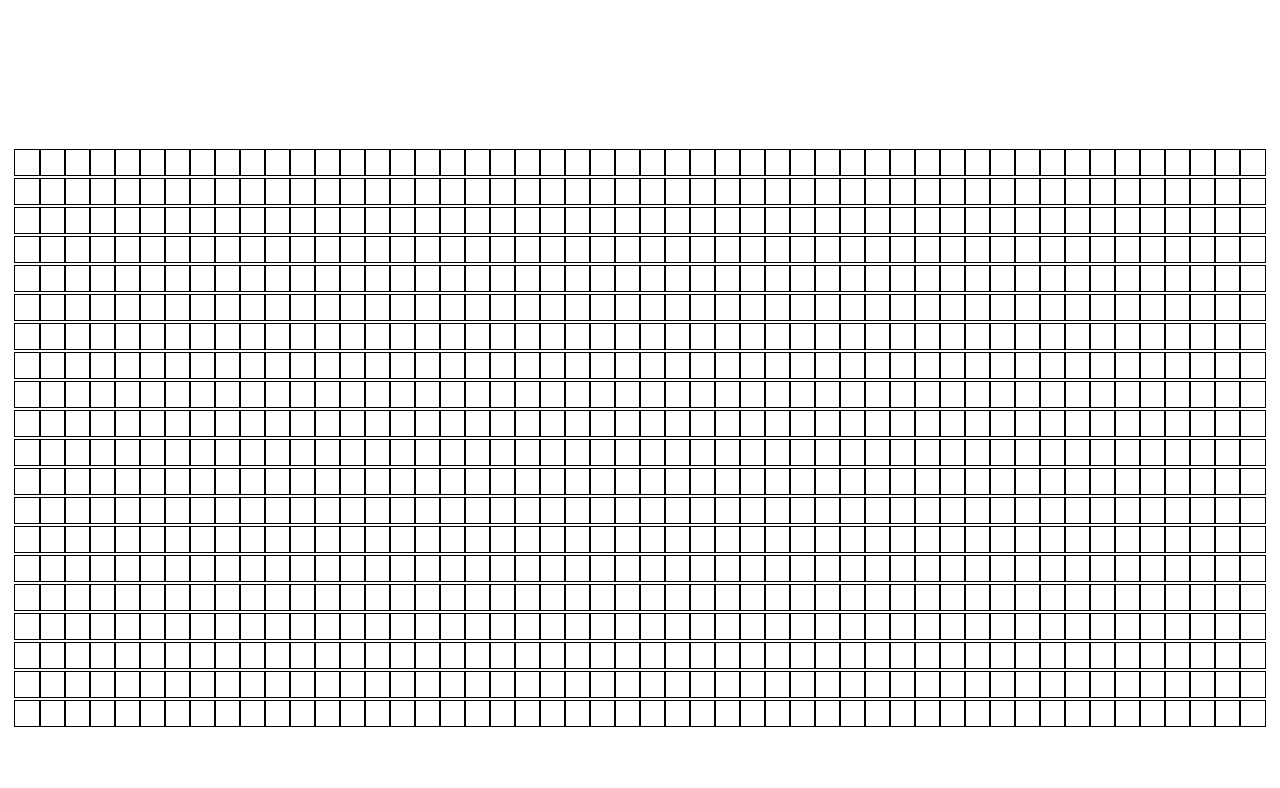
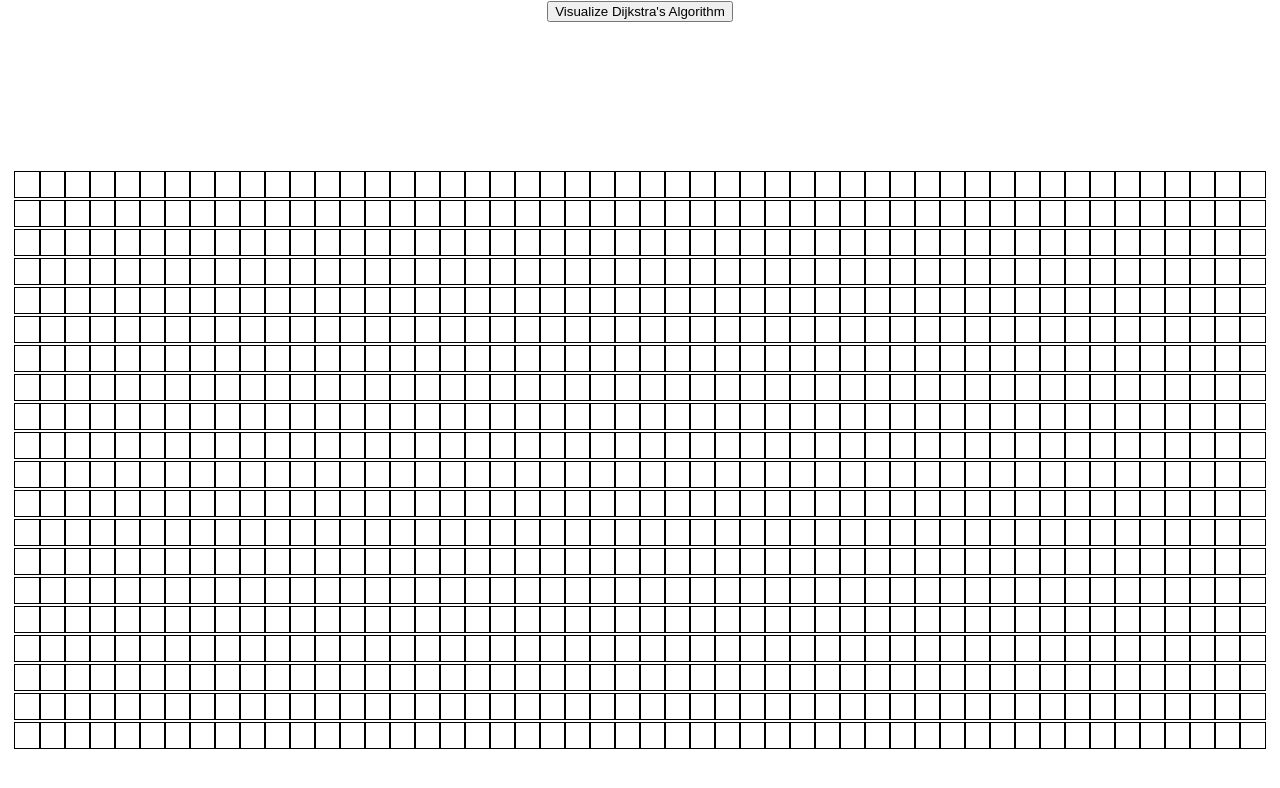
Before and after one commit to projeto-de-algoritmos/Grafos2_Dijkstra-Visualizer, a React (Create React App) app in the folder dijkstra-visualizer/: page / in a window 1280 px wide. Shown: the top 788 px of the page. Built offline with nearby package versions, Linux system fonts and the light colour scheme.

Commit message:
Adicona algoritmo Dijkstra

```diff
--- /dev/null
+++ b/dijkstra-visualizer/src/PathfindingVisualiser/Algorithm/dijkstra.js
@@ -0,0 +1,50 @@
+import { MinHeap } from "./heap";
+
+export function dijkstra(grid, startNode, finishNode) {
+    const visitedNodesInOrder = [];
+    startNode.distance = 0;
+    const heap = new MinHeap();
+    heap.push(startNode);
+
+    while (!heap.isEmpty()) {
+      const closestNode = heap.pop();
+      if (closestNode.isWall) continue;
+
+      if (closestNode.distance === Infinity) return visitedNodesInOrder;
+
+      closestNode.isVisited = true;
+      visitedNodesInOrder.push(closestNode);
+      if (closestNode === finishNode) return visitedNodesInOrder;
+
+      const unvisitedNeighbors = getUnvisitedNeighbors(closestNode, grid);
+      for (const neighbor of unvisitedNeighbors) {
+        heap.update(neighbor, closestNode.distance + 1)
+        neighbor.previousNode = closestNode;
+      }
+
+    }
+  }
+
+
+  function getUnvisitedNeighbors(node, grid) {
+    const neighbors = [];
+    const {col, row} = node;
+    if (row > 0) neighbors.push(grid[row - 1][col]);
+    if (row < grid.length - 1) neighbors.push(grid[row + 1][col]);
+    if (col > 0) neighbors.push(grid[row][col - 1]);
+    if (col < grid[0].length - 1) neighbors.push(grid[row][col + 1]);
+    return neighbors.filter(neighbor => !neighbor.isVisited);
+  }
+
+
+  // Backtracks from the finishNode to find the shortest path.
+  // Only works when called *after* the dijkstra method above.
+  export function getNodesInShortestPathOrder(finishNode) {
+    const nodesInShortestPathOrder = [];
+    let currentNode = finishNode;
+    while (currentNode !== null) {
+      nodesInShortestPathOrder.unshift(currentNode);
+      currentNode = currentNode.previousNode;
+    }
+    return nodesInShortestPathOrder;
+  }
--- /dev/null
+++ b/dijkstra-visualizer/src/PathfindingVisualiser/Algorithm/heap.js
@@ -0,0 +1,108 @@
+export class MinHeap {
+  constructor() {
+    this.heap = [];
+  }
+
+  getParentIndex(index) {
+    return Math.floor((index - 1) / 2);
+  }
+
+  getLeftChildIndex(index) {
+    return 2 * index + 1;
+  }
+
+  getRightChildIndex(index) {
+    return 2 * index + 2;
+  }
+
+  hasParent(index) {
+    return this.getParentIndex(index) >= 0;
+  }
+
+  hasLeftChild(index) {
+    return this.getLeftChildIndex(index) < this.heap.length;
+  }
+
+  hasRightChild(index) {
+    return this.getRightChildIndex(index) < this.heap.length;
+  }
+
+  parent(index) {
+    return this.heap[this.getParentIndex(index)];
+  }
+
+  leftChild(index) {
+    return this.heap[this.getLeftChildIndex(index)];
+  }
+
+  rightChild(index) {
+    return this.heap[this.getRightChildIndex(index)];
+  }
+
+  swap(index1, index2) {
+    const temp = this.heap[index1];
+    this.heap[index1] = this.heap[index2];
+    this.heap[index2] = temp;
+  }
+
+  peek() {
+    if (this.heap.length === 0) {
+      return null;
+    }
+    return this.heap[0];
+  }
+
+  pop() {
+    if (this.heap.length === 0) {
+      return null;
+    }
+    const item = this.heap[0];
+    this.heap[0] = this.heap.pop();
+    this.heapifyDown();
+    return item;
+  }
+
+  isEmpty() {
+    return this.heap.length === 0;
+  }
+
+  push(item) {
+    this.heap.push(item);
+    this.heapifyUp();
+  }
+
+  update(obj, newDistance) {
+    const index = this.heap.findIndex(item => item === obj);
+    if (index < 0) {
+      this.push(obj)
+    }
+    const oldDistance = obj.distance;
+    if (newDistance < oldDistance) {
+      obj.distance = newDistance;
+      this.heapifyUp(index);
+    }
+  }
+
+  heapifyUp(index = this.heap.length - 1) {
+    while (this.hasParent(index) && this.parent(index).distance > this.heap[index].distance) {
+      const parentIndex = this.getParentIndex(index);
+      this.swap(index, parentIndex);
+      index = parentIndex;
+    }
+  }
+
+  heapifyDown(index = 0) {
+    while (this.hasLeftChild(index)) {
+      let smallerChildIndex = this.getLeftChildIndex(index);
+      if (this.hasRightChild(index) && this.rightChild(index).distance < this.leftChild(index).distance) {
+        smallerChildIndex = this.getRightChildIndex(index);
+      }
+      if (this.heap[index].distance < this.heap[smallerChildIndex].distance) {
+        break;
+      } else {
+        this.swap(index, smallerChildIndex);
+        index = smallerChildIndex;
+      }
+    }
+  }
+}
--- a/dijkstra-visualizer/src/PathfindingVisualiser/PathfindingVisualiser.jsx
+++ b/dijkstra-visualizer/src/PathfindingVisualiser/PathfindingVisualiser.jsx
@@ -1,6 +1,13 @@
 import { Component } from "react";
 import Node from "./Node/Node";
 import "./PathfindingVisualiser.css"
+import {dijkstra, getNodesInShortestPathOrder} from './Algorithm/dijkstra';
+
+const START_NODE_ROW = 10;
+const START_NODE_COL = 15;
+const FINISH_NODE_ROW = 10;
+const FINISH_NODE_COL = 35;
+
 export default class PathfidingVisualiser extends Component{
     constructor(props){
         super(props);
@@ -14,7 +21,17 @@ export default class PathfidingVisualiser extends Component{
         for (let row = 0; row < 20; row++) {
            const currentRow = [];
            for(let col =0; col < 50; col++){
-                currentRow.push([]);
+                const node = {
+                    col,
+                    row,
+                    isStart: row === START_NODE_ROW && col === START_NODE_COL,
+                    isFinish: row === FINISH_NODE_ROW && col === FINISH_NODE_COL,
+                    distance: Infinity,
+                    isVisited: false,
+                    isWall: false,
+                    previousNode: null,
+                }
+                currentRow.push(node);
            }
 
            nodes.push(currentRow);
@@ -23,16 +40,30 @@ export default class PathfidingVisualiser extends Component{
         this.setState({nodes});
     }
 
+    visualizeDijkstra(){
+        const {nodes} = this.state;
+        const startNode = nodes[START_NODE_ROW][START_NODE_COL];
+        const finishNode = nodes[FINISH_NODE_ROW][FINISH_NODE_COL];
+        const visitedNodesInOrder = dijkstra(nodes, startNode, finishNode);
+        const nodesInShortestPathOrder = getNodesInShortestPathOrder(finishNode);
+
+    }
+
     render(){
         const {nodes} = this.state;
         return (
-            <div className="grid">
-                {nodes.map((row, rowIdx) =>{
-                    return <div>
-                        {row.map((node, nodeIdx) => <Node></Node>)}
-                    </div>
-                })}
-            </div>
+            <>
+                <button onClick={() => this.visualizeDijkstra()}>
+                Visualize Dijkstra's Algorithm
+                </button>
+                <div className="grid">
+                    {nodes.map((node, rowIdx) =>{
+                        return <div key={rowIdx}>
+                            {node.map((node, nodeIdx) => <Node></Node>)}
+                        </div>
+                    })}
+                </div>
+            </>
         );
     }
 }
```
Also changed, not shown: 1 other file (tests, documents, lock files or other folders).
